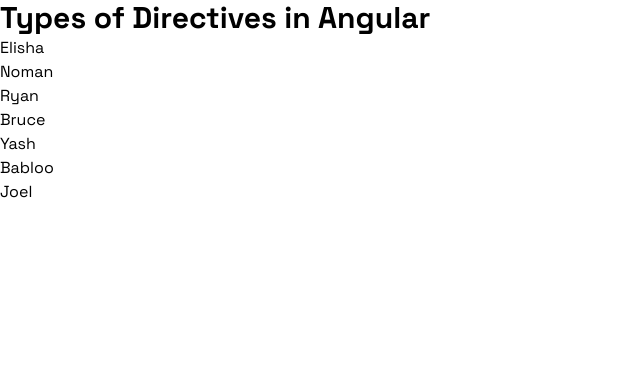
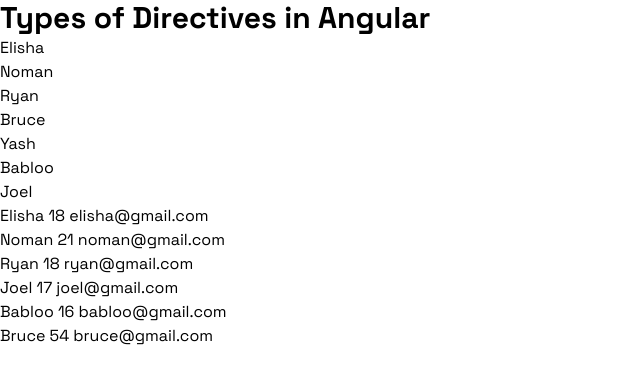
Before and after one commit to elishabhatti/angular-app, an Angular app: page / in a window 1280 px wide. Shown: the top 384 px of the page, without its empty margins (0-640 px from the left). Built offline with nearby package versions, Linux system fonts and the light colour scheme.

Commit message:
directives in angular ngFor array of objects

```diff
--- a/src/app/app.html
+++ b/src/app/app.html
@@ -3,3 +3,9 @@
 <ul>
   <li *ngFor="let x of students">{{x}}</li>
 </ul>
+
+<ul>
+  <li *ngFor="let student of studentsData">
+    <span>{{student.name}} {{student.age}} {{student.email}} </span>
+  </li>
+</ul>
--- a/src/app/app.ts
+++ b/src/app/app.ts
@@ -9,4 +9,12 @@ import { Component } from '@angular/core';
 })
 export class App {
   students = ['Elisha', 'Noman', 'Ryan', 'Bruce', 'Yash', 'Babloo', 'Joel'];
+  studentsData = [
+    { name: 'Elisha', age: 18, email: 'elisha@gmail.com' },
+    { name: 'Noman', age: 21, email: 'noman@gmail.com' },
+    { name: 'Ryan', age: 18, email: 'ryan@gmail.com' },
+    { name: 'Joel', age: 17, email: 'joel@gmail.com' },
+    { name: 'Babloo', age: 16, email: 'babloo@gmail.com' },
+    { name: 'Bruce', age: 54, email: 'bruce@gmail.com' },
+  ];
 }
```
